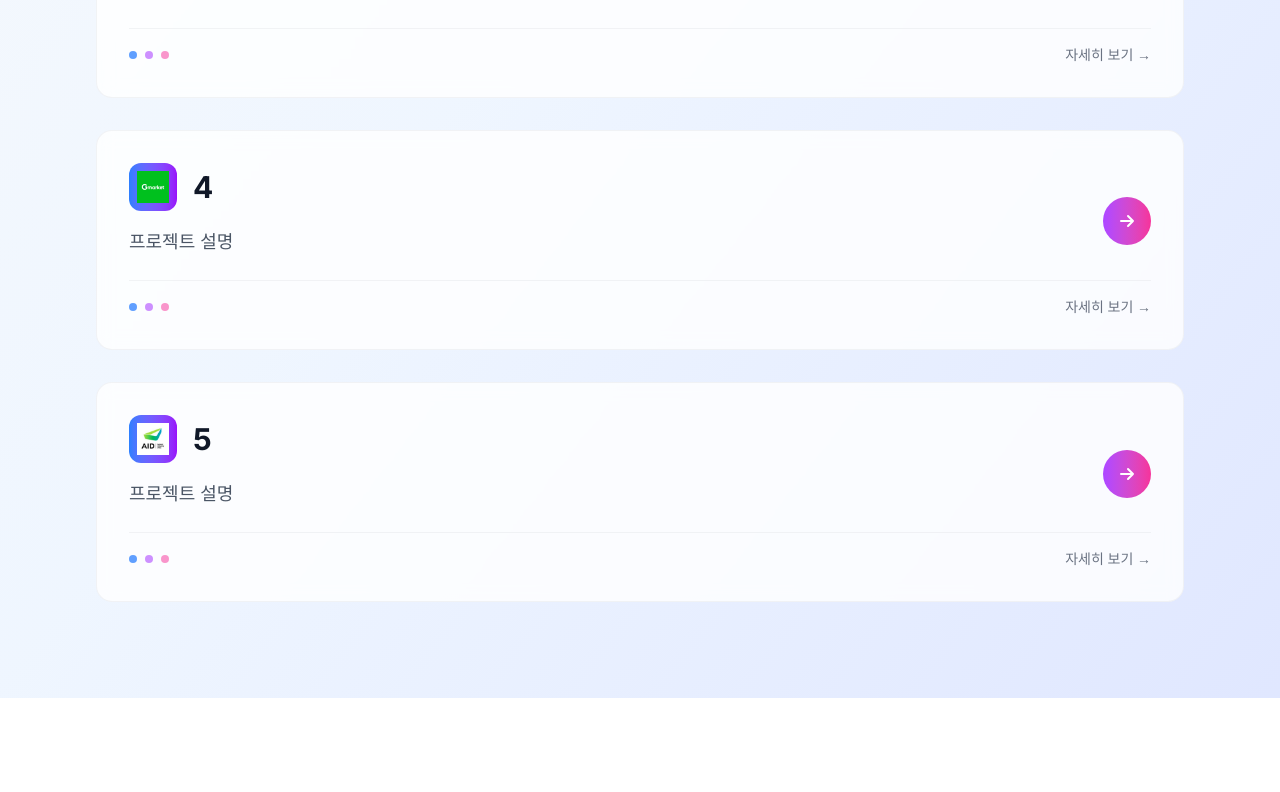
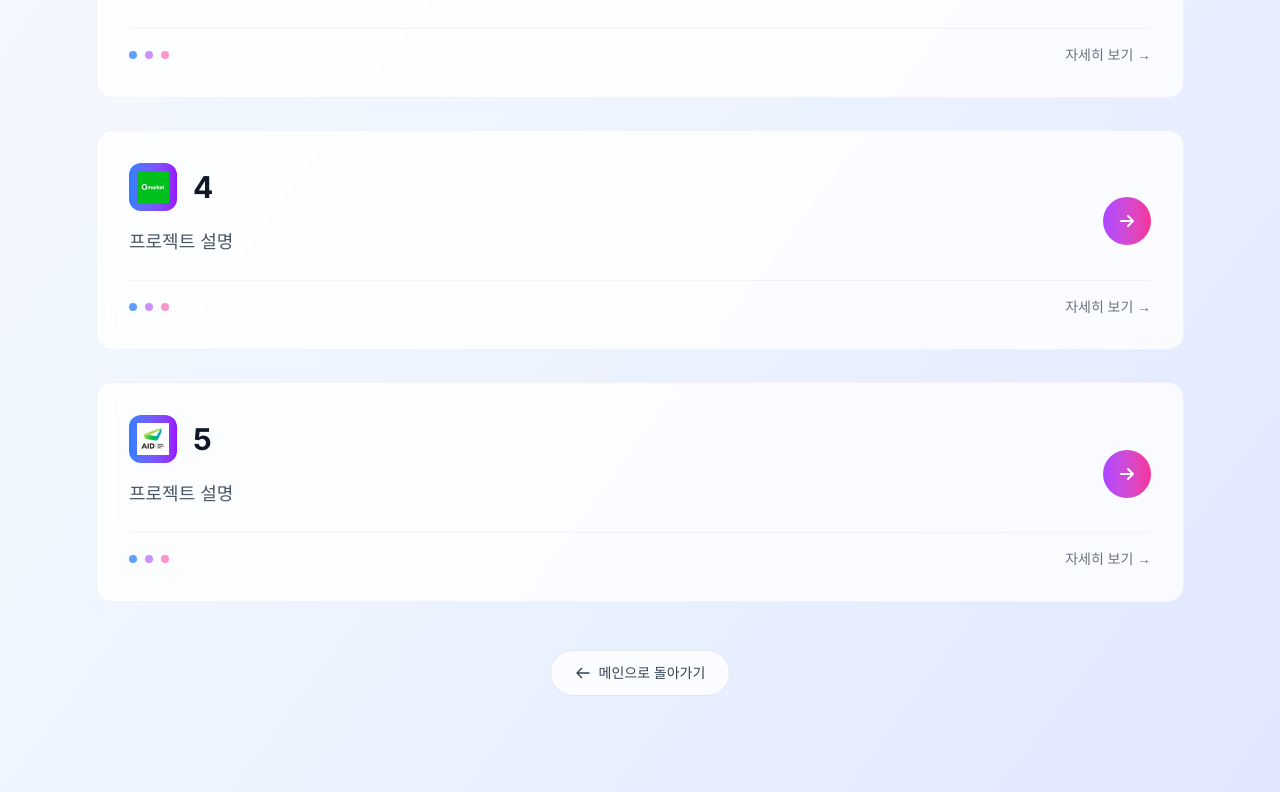
Before and after one commit to chanmkim/chanmkim-writing, a Next.js app: page /projects in a window 1280 px wide. Shown: the part 945-1737 px from the top of the page. Before the commit the page ends 1643 px from the top, so only its background shows below. Built offline with nearby package versions, Linux system fonts and the light colour scheme.

Commit message:
project: 메인 뒤로가기 추가

```diff
--- a/src/app/projects/page.tsx
+++ b/src/app/projects/page.tsx
@@ -199,6 +199,30 @@ export default async function ProjectsPage() {
               </Link>
             ))}
           </div>
+
+          {/* 하단 뒤로가기 버튼 */}
+          <div className="mt-8 sm:mt-12 text-center">
+            <Link
+              href="/"
+              className="inline-flex items-center px-4 sm:px-6 py-3 text-sm font-medium text-gray-700 bg-white/80 backdrop-blur-sm rounded-full border border-gray-200 hover:bg-white hover:shadow-lg hover:scale-105 transition-all duration-300 dark:bg-gray-800/80 dark:text-gray-300 dark:border-gray-700 dark:hover:bg-gray-800"
+            >
+              <svg
+                className="w-4 h-4 mr-2"
+                fill="none"
+                stroke="currentColor"
+                viewBox="0 0 24 24"
+                xmlns="http://www.w3.org/2000/svg"
+              >
+                <path
+                  strokeLinecap="round"
+                  strokeLinejoin="round"
+                  strokeWidth={2}
+                  d="M10 19l-7-7m0 0l7-7m-7 7h18"
+                />
+              </svg>
+              메인으로 돌아가기
+            </Link>
+          </div>
         </div>
       </div>
     </div>
```
